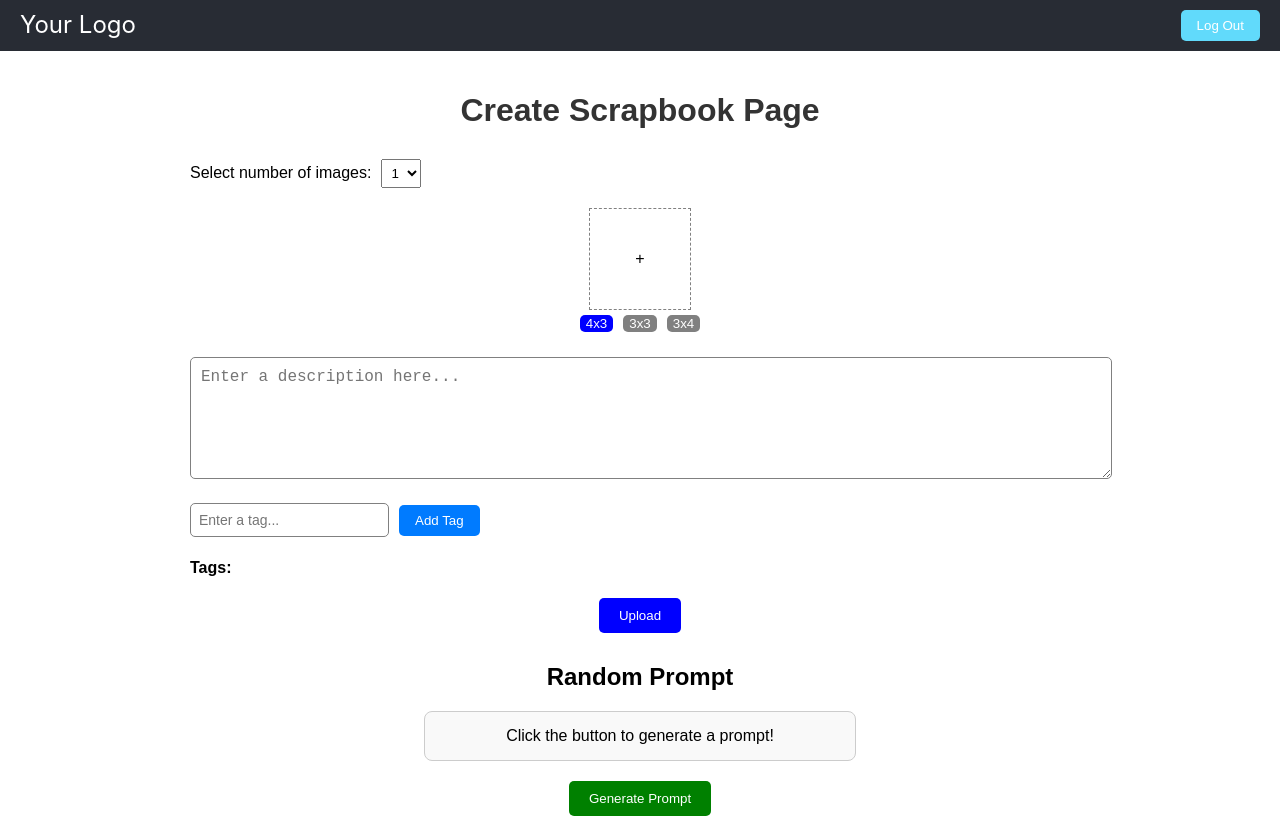
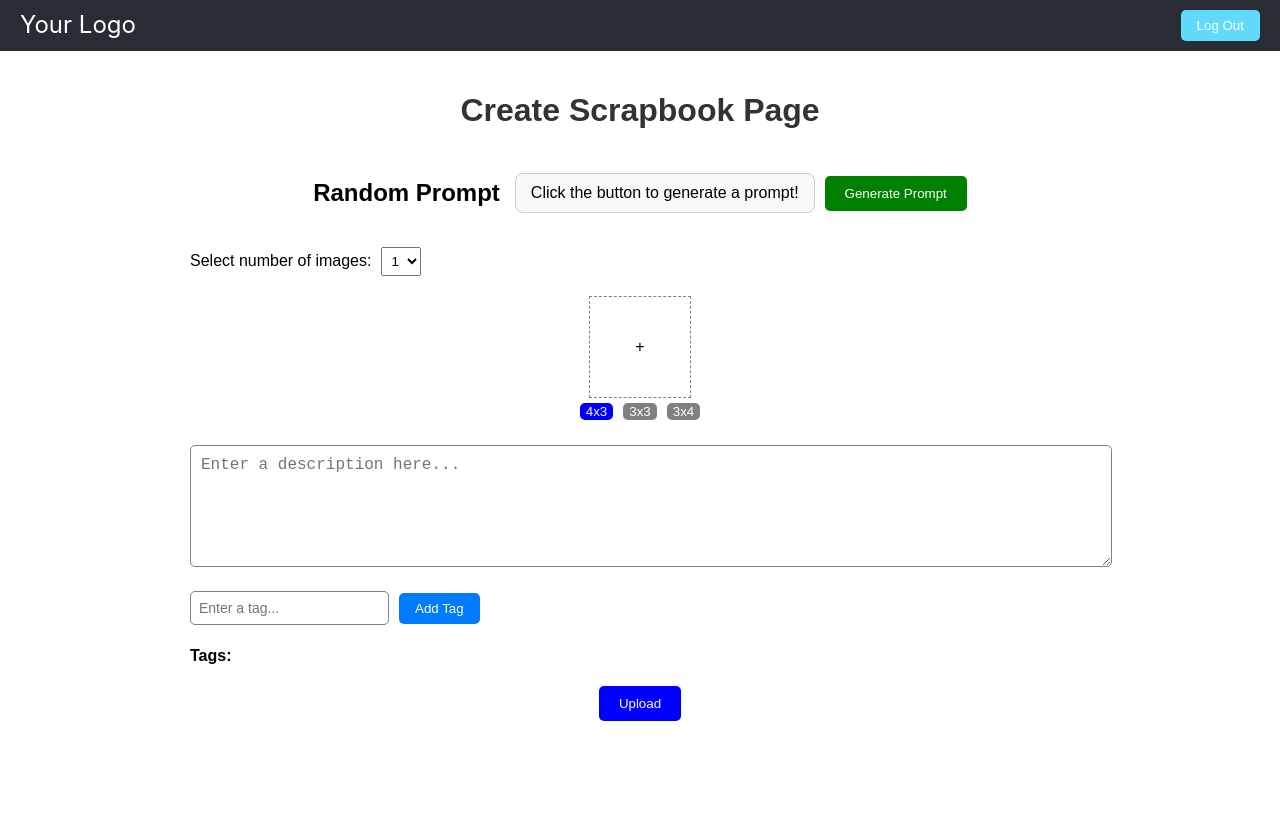
Before and after one commit to doanneda/scrap, a React (Create React App) app in the folder scrap-app/: page /createpage in a window 1280 px wide. After the commit the page ends 800 px from the top, so only its background shows below. Built offline with nearby package versions, Linux system fonts and the light colour scheme; sample sign-in values are in the browser's storage.

Commit message:
styling of random prompt

```diff
--- a/scrap-app/src/App.js
+++ b/scrap-app/src/App.js
@@ -30,7 +30,7 @@ function App() {
             <Routes>
                 {/* Redirect non-logged-in users to /login */}
                 <Route path="/" element={user ? <Feed /> : <Navigate replace to="/login" />} />
-                <Route path="/dnd" element={user ? <DragAndDrop /> : <Navigate replace to="/login" />} />
+                <Route path="/dnd/:pageId" element={user ? <DragAndDrop /> : <Navigate replace to="/login" />} />
                 <Route path="/createpage" element={user ? <CreatePage /> : <Navigate replace to="/login" />} />
                 <Route path="/profile/:userId" element={user ? <Profile /> : <Navigate replace to="/login" />} />
 
--- a/scrap-app/src/CreatePage.js
+++ b/scrap-app/src/CreatePage.js
@@ -225,6 +225,42 @@ export default function CreatePage() {
     <div style={{ fontFamily: "Arial, sans-serif", padding: "20px", maxWidth: "900px", margin: "auto" }}>
       <h1 style={{ textAlign: "center", marginBottom: "30px" }}>Create Scrapbook Page</h1>
 
+      {/* Random Prompt Section */}
+      <div
+        style={{
+          display: "flex",
+          alignItems: "center", // Align items vertically in the center
+          justifyContent: "center", // Center horizontally
+          margin: "20px 0",
+        }}
+      >
+        <h2 style={{ marginRight: "15px" }}>Random Prompt</h2>
+        <div
+          style={{
+            padding: "10px 15px",
+            border: "1px solid #ccc",
+            borderRadius: "8px",
+            backgroundColor: "#f9f9f9",
+          }}
+        >
+          {currentPrompt || "Click the button to generate a prompt!"}
+        </div>
+        <button
+          onClick={generateRandomPrompt}
+          style={{
+            padding: "10px 20px",
+            marginLeft: "10px",
+            backgroundColor: "green",
+            color: "white",
+            border: "none",
+            borderRadius: "5px",
+            cursor: "pointer",
+          }}
+        >
+          Generate Prompt
+        </button>
+      </div>
+
       {/* Number of Images */}
       <div style={{ marginBottom: "20px" }}>
         <label>
@@ -419,37 +455,6 @@ export default function CreatePage() {
           Upload
         </button>
       </div>
-
-      {/* Random Prompt Section */}
-      <div style={{ textAlign: "center" }}>
-        <h2>Random Prompt</h2>
-        <div
-          style={{
-            margin: "10px auto",
-            padding: "15px",
-            border: "1px solid #ccc",
-            borderRadius: "8px",
-            maxWidth: "400px",
-            backgroundColor: "#f9f9f9",
-          }}
-        >
-          {currentPrompt || "Click the button to generate a prompt!"}
-        </div>
-        <button
-          onClick={generateRandomPrompt}
-          style={{
-            padding: "10px 20px",
-            backgroundColor: "green",
-            color: "white",
-            border: "none",
-            borderRadius: "5px",
-            cursor: "pointer",
-            marginTop: "10px",
-          }}
-        >
-          Generate Prompt
-        </button>
-      </div>
     </div>
   );
 }
--- a/scrap-app/src/Profile.js
+++ b/scrap-app/src/Profile.js
@@ -74,7 +74,7 @@ export default function Profile() {
     return (
         <div style={{ padding: '20px' }}>
             <Link
-                to="/feed"
+                to="/"
                 style={{
                     display: 'inline-block',
                     backgroundColor: '#3498db',
```
